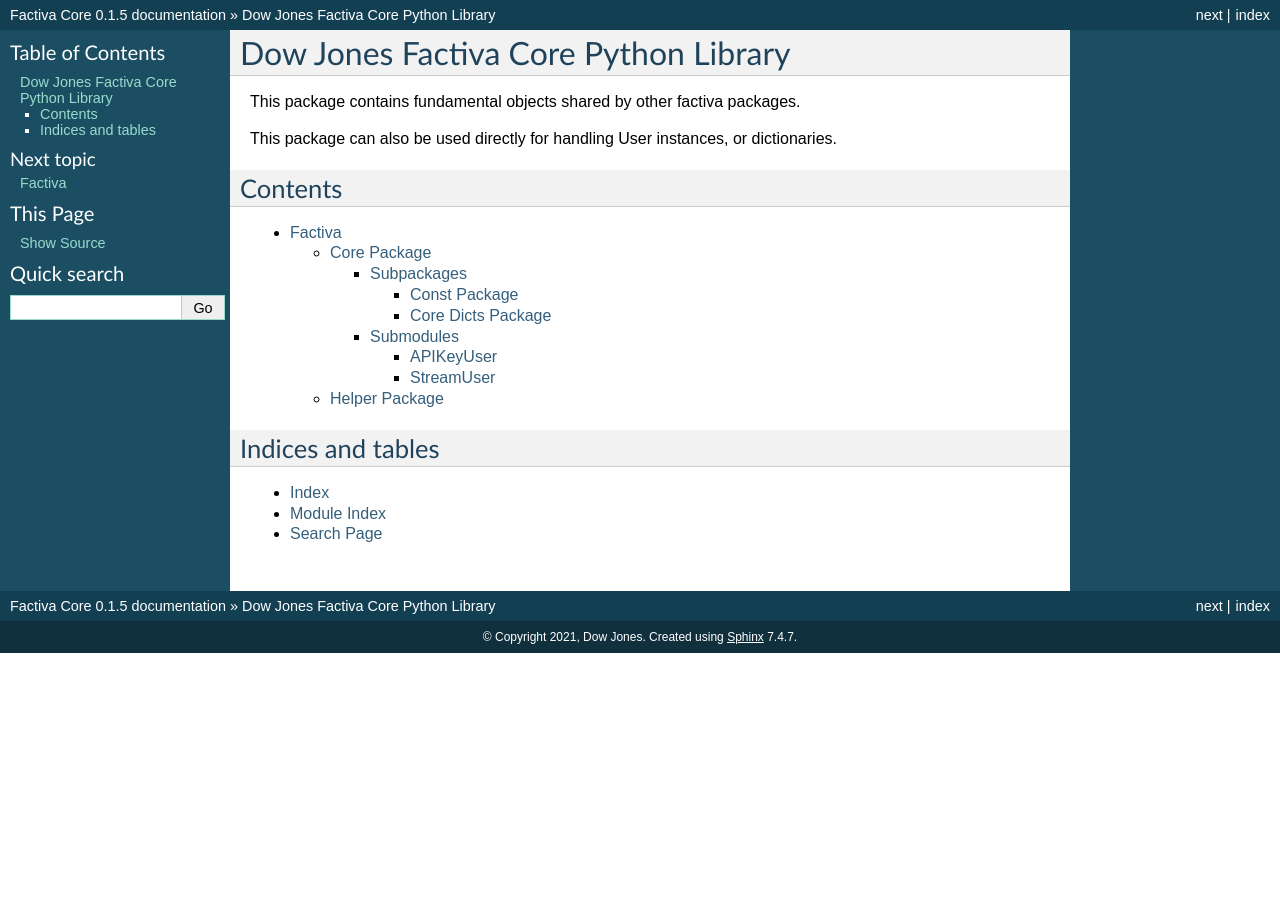
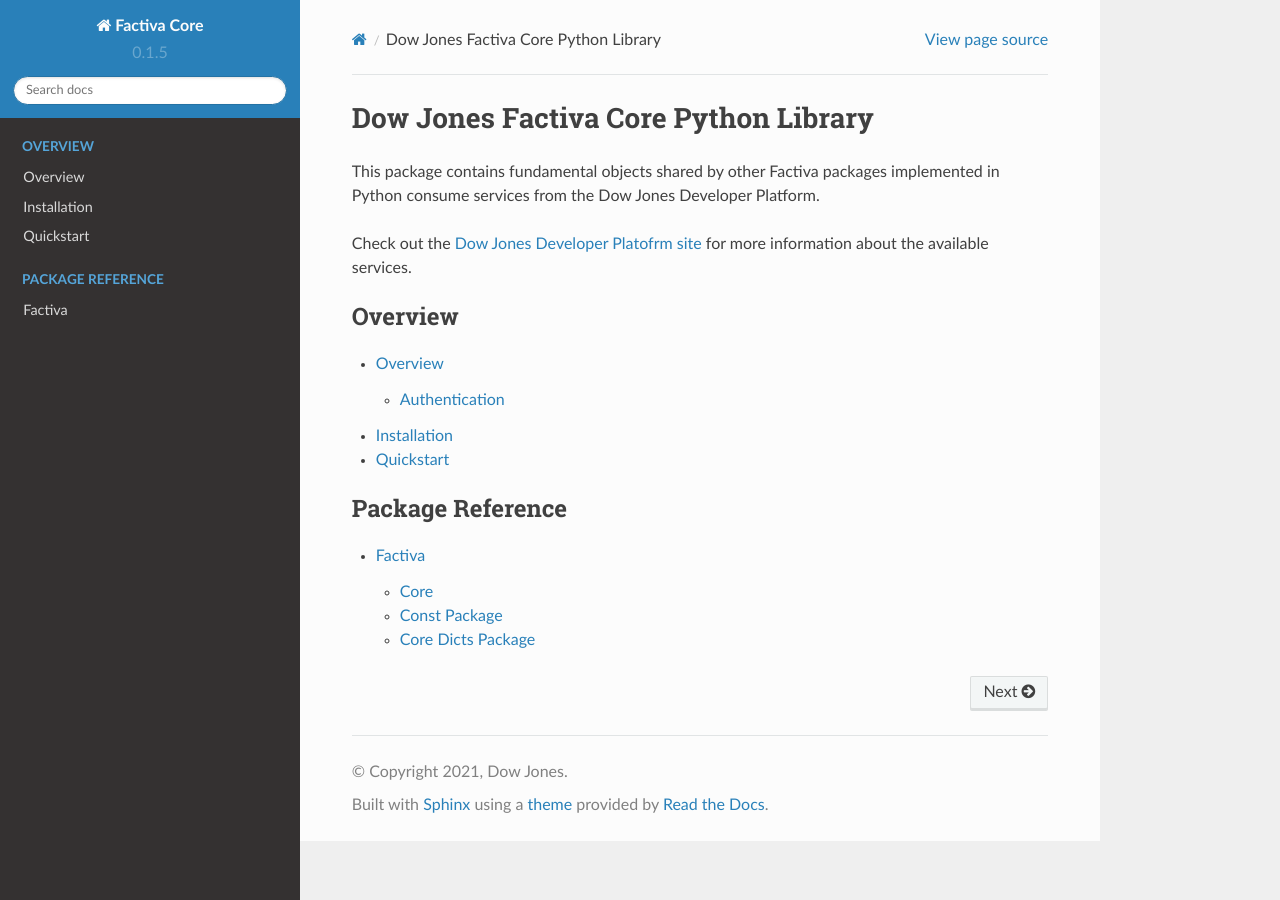
Before and after one commit to dowjones/factiva-core-python, a Sphinx documentation site: the page built from docs/source/index.rst, in a window 1280 px wide. Built offline with Sphinx 7.4.7 and the Read the Docs theme 2.0.0, drawn with Linux system fonts in a browser that asks for light colours.

Commit message:
Restructured docs and simplified actions.

```diff
--- a/docs/source/conf.py
+++ b/docs/source/conf.py
@@ -53,7 +53,7 @@
 # The theme to use for HTML and HTML Help pages.  See the documentation for
 # a list of builtin themes.
 #
-html_theme = 'default'
+html_theme = 'sphinx_rtd_theme'
 
 # Add any paths that contain custom static files (such as style sheets) here,
 # relative to this directory. They are copied after the builtin static files,
--- a/docs/source/factiva.helper.rst
+++ /dev/null
@@ -1,7 +0,0 @@
-Helper Package
-======================
-
-.. automodule:: factiva.helper
-   :members:
-   :undoc-members:
-   :show-inheritance:
--- a/docs/source/factiva.rst
+++ b/docs/source/factiva.rst
@@ -1,8 +1,11 @@
 Factiva
 =======
+Factiva namespace which is shared across all packages.
+
 
 .. toctree::
-   :maxdepth: 4
+   :maxdepth: 2
 
-   factiva.core
-   factiva.helper
+   factiva/factiva.core
+   factiva/factiva.core.const
+   factiva/factiva.core.dicts
--- a/docs/source/factiva.core.rst
+++ b/docs/source/factiva/factiva.core.rst
@@ -1,5 +1,5 @@
-Core Package
-################
+Core
+####
 
 Subpackages
 ***********
@@ -14,15 +14,14 @@
 **********
 
 APIKeyUser
-------------------------------
+----------
 
 .. autoclass:: factiva.core.APIKeyUser
-   :members:
    :undoc-members:
    :show-inheritance:
 
 StreamUser
-------------------------------
+----------
 
 .. autoclass:: factiva.core.StreamUser
    :undoc-members:
--- a/docs/source/index.rst
+++ b/docs/source/index.rst
@@ -1,22 +1,22 @@
 Dow Jones Factiva Core Python Library
 #####################################
 
-This package contains fundamental objects shared by other factiva packages.
+This package contains fundamental objects shared by other Factiva packages implemented in Python consume services from the Dow Jones Developer Platform.
 
-This package can also be used directly for handling User instances, or dictionaries.
-
-Contents
-========
+Check out the `Dow Jones Developer Platofrm site <https://developer.dowjones.com>`_ for more information about the available services.
 
 .. toctree::
-   :maxdepth: 4
+   :maxdepth: 2
+   :caption: Overview
+   :glob:
+
+   overview/index
+   overview/installation
+   overview/quickstart
+
+.. toctree::
+   :maxdepth: 2
+   :caption: Package Reference
+   :glob:
 
    factiva
-
-
-Indices and tables
-==================
-
-* :ref:`genindex`
-* :ref:`modindex`
-* :ref:`search`
```
Also changed, not shown: docs/source/overview/index.rst (added, +9 -0 lines), docs/source/overview/installation.rst (added, +10 -0 lines), docs/source/overview/quickstart.rst (added, +12 -0 lines), docs/source/factiva/factiva.core.const.rst (renamed from docs/source/factiva.core.const.rst), docs/source/factiva/factiva.core.dicts.rst (renamed from docs/source/factiva.core.dicts.rst), 2 other files.
